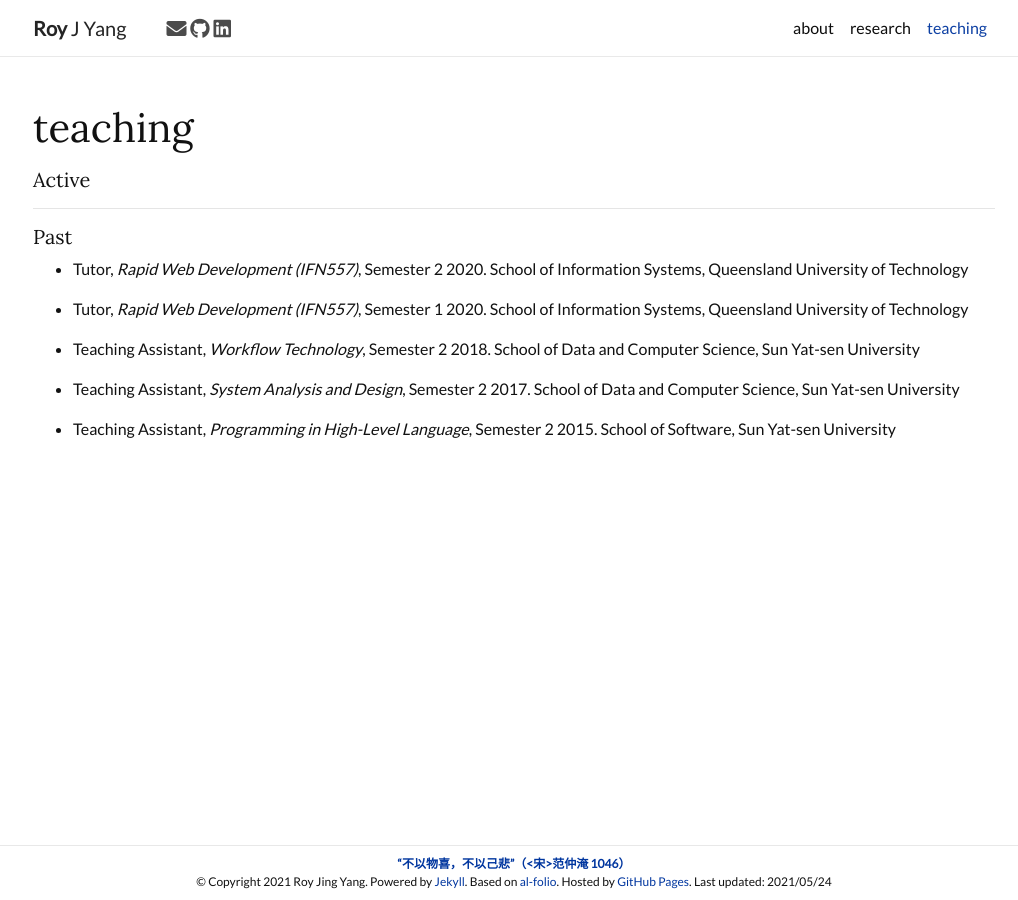
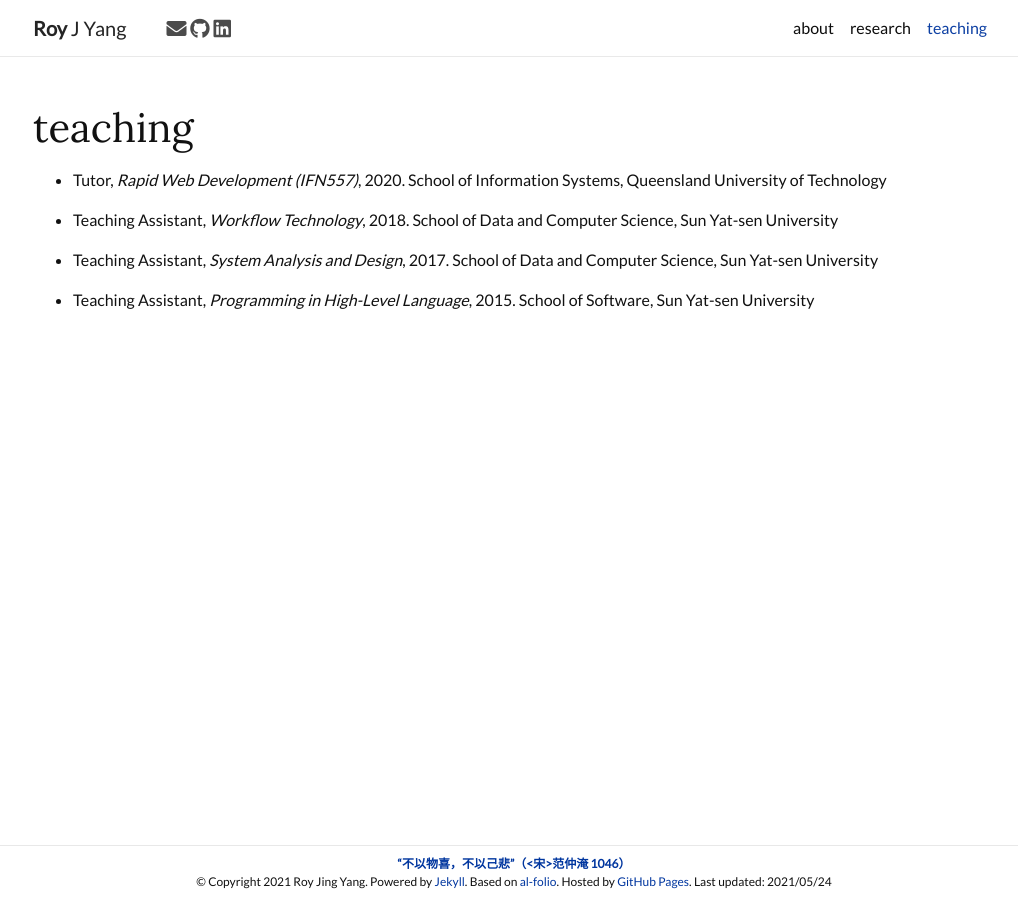
Before and after one commit to roy-jingyang/roy-jingyang.github.io, a Jekyll site: the page built from _pages/teaching.md, in a window 1280 px wide. Shown: the whole page, without its empty margins (126-1144 px from the left). Built offline with Jekyll 4.4.1, drawn with Linux system fonts in a browser that asks for light colours; nearby versions of some CDN libraries; a style sheet for code colours, icons or effects is not loaded.

Commit message:
update teaching

```diff
--- a/_pages/teaching.md
+++ b/_pages/teaching.md
@@ -6,23 +6,14 @@ description:
 nav: true
 ---
 
-##### Active
-
-<hr>
-
-##### Past
-
-- Tutor, *Rapid Web Development (IFN557)*, Semester 2 2020.
+- Tutor, *Rapid Web Development (IFN557)*, 2020.
 School of Information Systems, Queensland University of Technology
 
-- Tutor, *Rapid Web Development (IFN557)*, Semester 1 2020.
-School of Information Systems, Queensland University of Technology
-
-- Teaching Assistant, *Workflow Technology*, Semester 2 2018.
+- Teaching Assistant, *Workflow Technology*, 2018.
 School of Data and Computer Science, Sun Yat-sen University
 
-- Teaching Assistant, *System Analysis and Design*, Semester 2 2017.
+- Teaching Assistant, *System Analysis and Design*, 2017.
 School of Data and Computer Science, Sun Yat-sen University
 
-- Teaching Assistant, *Programming in High-Level Language*, Semester 2 2015.
+- Teaching Assistant, *Programming in High-Level Language*, 2015.
 School of Software, Sun Yat-sen University
--- /dev/null
+++ b/commands.txt
@@ -0,0 +1,3 @@
+bundle exec jekyll serve --livereload
+
+./bin/deploy
```
